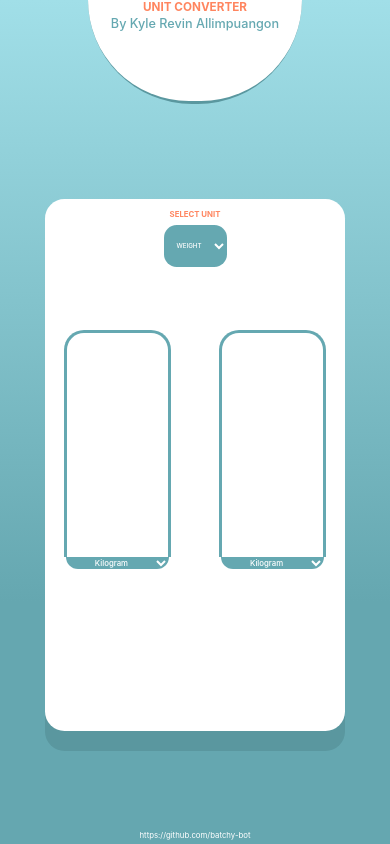
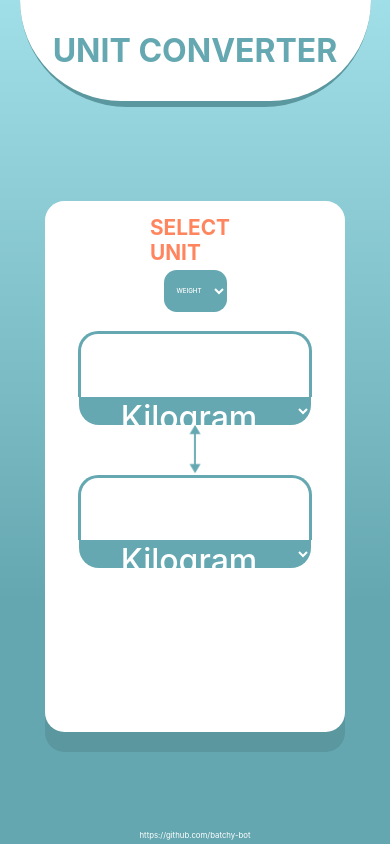
Before and after one commit to batchy-bot/unitconverter1, a plain HTML site: page index.html in a window 390 px wide. Drawn offline with Linux system fonts and the light colour scheme.

Commit message:
Fixed some

```diff
--- a/converter.css
+++ b/converter.css
@@ -46,25 +46,28 @@ body {
     display: flex;
     background-color: var(--basecoldark);
     padding-bottom: 1.5%;
-    border-radius: 0px 0px 240px 240px;
+    border-radius: 0 0 100vw 100vw;
     justify-content: center;
     height: 12vh;
 }
 #title-bar{
+    display: flex;
+    justify-content: space-evenly;
+    align-items: center;
+    flex-direction: column;
     width: 100%;
     background-color: white;
-    border-radius: 0px 0px 220px 220px;
+    border-radius: 0 0 100vw 100vw;
+    padding: 0;
 }
 #title-bar h1 {
-    font-size: 3vw;
-    margin-top: 0;
+    font-size: 200%;
+    color: var(--basecol)
 }
 #title-bar h6{
-    font-size: 1.5vh;
+    color: var(--basecol);
+    font-size: 100%;
     font-weight: 500;
-}
-#title-bar * {
-    margin: 1%;
 }
 #body-field {
     width: 100%;
@@ -92,12 +95,12 @@ body {
     flex-direction: column;
     width: 30%;
     height: 20%;
+    justify-content: space-evenly;
 }
 #select-unit-field h3{
-    font-size: 2vw;
+    font-size: 130%;
 }
 #select-unit-field select {
-    margin: 6%;
     padding: 0;
     background-color: var(--basecol);
     color: white;
@@ -118,10 +121,15 @@ body {
 #input-output-container{
     width: 95%;
     height: 50%;
+    display: flex;
     justify-content: space-evenly;
 }
 #equal-container {
-    width: 15%;
+    width: 10%;
+    height: 10%;
+    justify-self: center;
+    justify-content: center;
+    align-self: center;
 }
 #left-input-container,
 #right-input-container {
@@ -154,7 +162,8 @@ input {
     background-color: var(--basecol);
     color: white;
     text-align: center;
-    font-size: 2vw;
+    font-size: 200%;
+    height: 30%;
     font-weight: 500;
     width: 102%;
     border-radius: 0px 0px 20px 20px;
@@ -174,3 +183,26 @@ footer{
 .headers{
     color: var(--textcol);
 }
+
+@media only screen and (max-width: 500px){
+    #title-field{
+        width: 90vw;;
+    }
+    #title-field h6{
+        display: none;
+    }
+    #equal-container {
+        transform: rotate(90deg);
+        height: 4%;
+        margin: 2%;
+    }
+    #left-input-container,
+    #right-input-container{
+        width: 80%;
+        height: 50%;
+    }
+    #input-output-container{
+        flex-direction: column;
+        align-items: center;
+    }
+}
--- a/converter.js
+++ b/converter.js
@@ -125,6 +125,8 @@ document.body.addEventListener('input', e => {
     if (e.target == selectUnit){
         selectLeft.innerHTML = ""
         selectRight.innerHTML = ""
+        inputLeft.value = ""
+        inputRight.value = ""
         for (let opt of uOptions){
             // If iterated Unit Option is equal to already selected unit
             if (selectUnit.value == opt.value){
--- a/index.html
+++ b/index.html
@@ -16,7 +16,7 @@
         <div id="title-bar-back">
             <div id="title-bar">
                 <h1 class="headers">UNIT CONVERTER</h1>
-                <h6>By Kyle Revin Allimpuangon</h6>
+                <h6>By Kyle Revin</h6>
             </div>
         </div>
     </div>
@@ -28,7 +28,7 @@
 
             <div id="select-unit-field">
                 <h3 class="headers">SELECT UNIT</h3>
-            <select name="" id="unit-select">
+            <select id="unit-select">
             </select>
             </div>
 
@@ -39,7 +39,9 @@
                     </select>
                 </div>
 
-                <div id="equal-container"></div>
+                <div id="equal-container">
+                    <img src="./images/arrow.png" alt="=">
+                </div>
 
                 <div id="right-input-container">
                     <input type="number" id="input-right" readonly>
```
Also changed, not shown: images/arrow.png (added), 1 other file.
